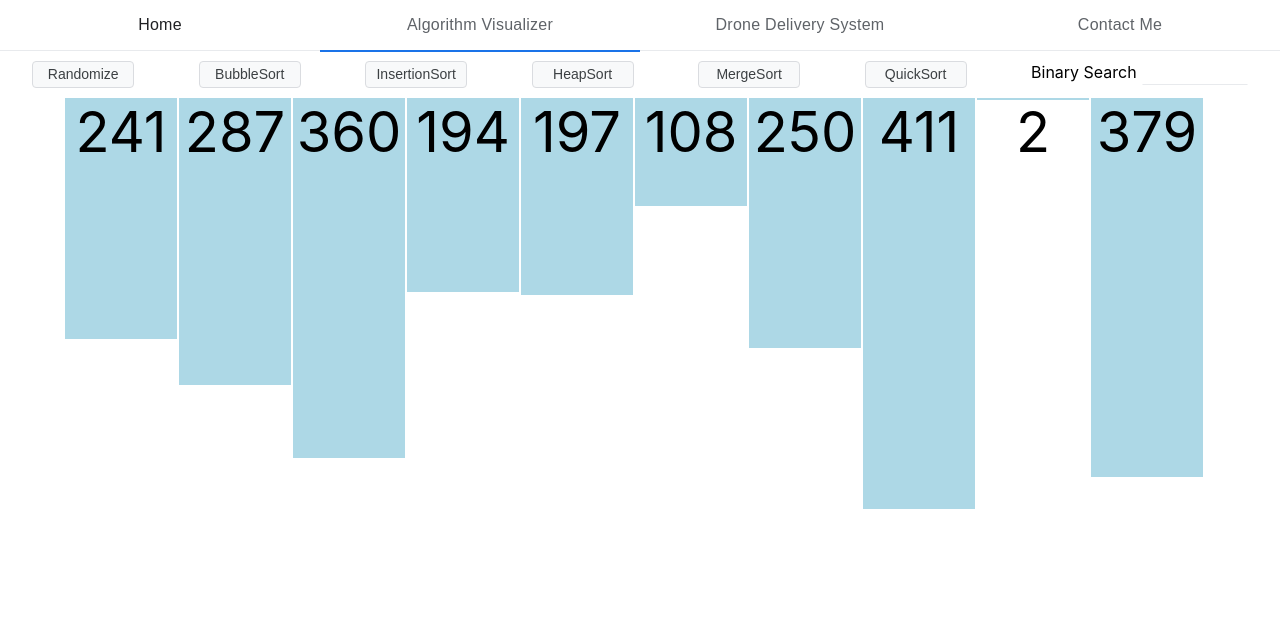
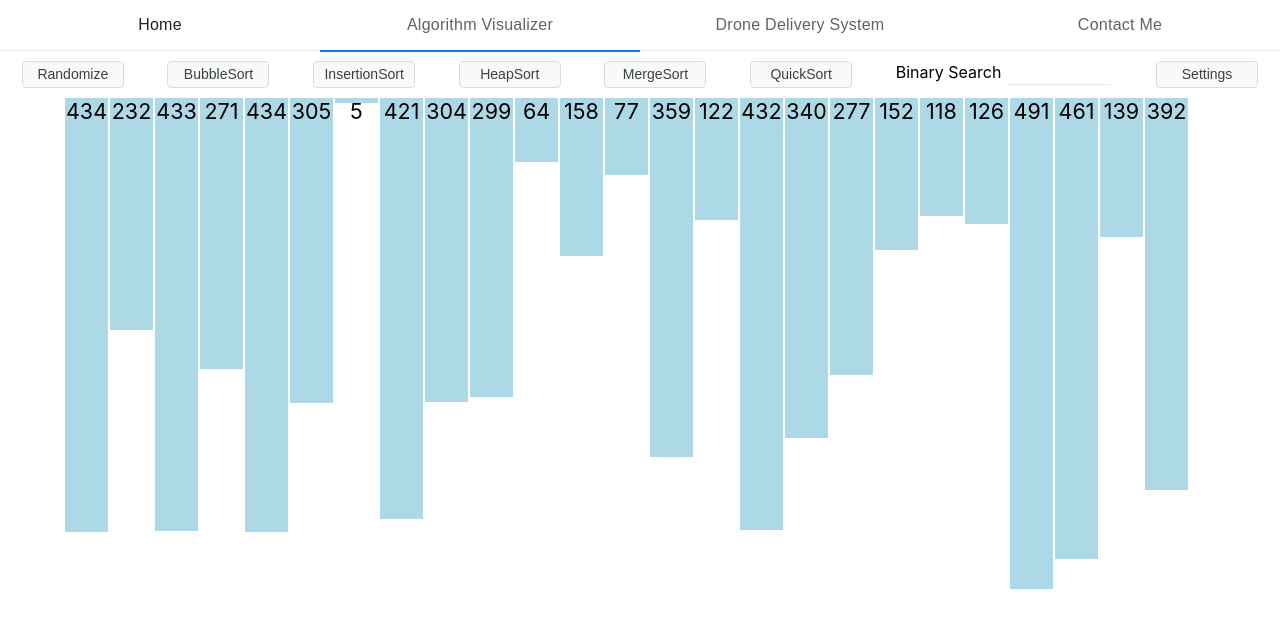
Before and after one commit to samuelkuz/personal-website, a React (Create React App) app: page /algorithm-visualizer in a window 1280 px wide. Shown: the top 628 px of the page. Built offline with nearby package versions, Linux system fonts and the light colour scheme.

Commit message:
Add working settings menu

```diff
--- a/src/algorithms/InsertionSort.js
+++ b/src/algorithms/InsertionSort.js
@@ -13,7 +13,6 @@ function insertionSort(arr) {
             animations.push({type : "color", barOneIdx: j, barTwoIdx: j + 1, color: "lightblue"});
             j--;
         }
-        animations.push({type : "color", barOneIdx: j + 1, barTwoIdx: j + 1, color: "lightgreen"});
         arr[j + 1] = key;
         animations.push({type : "color", barOneIdx: j + 1, barTwoIdx: j + 1, color: "lightblue"});
     }
--- a/src/pages/AlgorithmVisualizer.jsx
+++ b/src/pages/AlgorithmVisualizer.jsx
@@ -1,4 +1,4 @@
-import React, { useEffect, useState } from "react";
+import React, { useEffect, useRef, useState } from "react";
 
 import { binarySearch } from "../algorithms/BinarySearch.js";
 import { bubbleSort } from "../algorithms/BubbleSort.js";
@@ -10,25 +10,31 @@ import { mergeSort } from "../algorithms/MergeSort.js";
 import "./AlgorithmVisualizer.scss";
 
 function AlgorithmVisualizer() {
-    const ANIMATION_SPEED = 50;
     const MAX_HEIGHT = 500;
 
     const [animations, setAnimations] = useState([]);
+    const [animationSpeed, setAnimationSpeed] = useState(25);
     const [bars, setBars] = useState([]);
     const [barsInfo, setBarsInfo] = useState([]);
-    const [size, setSize] = useState(10);
+    const [size, setSize] = useState(25);
     const [width, setWidth] = useState(20);
+    const [showSettings, setShowSettings] = useState(false);
+
+    const node = useRef();
 
     useEffect(() => {
         initializeWidth();
+        // window.addEventListener("mousedown", testEvent)
         return function cleanup() {
+            // window.removeEventListener("mousedown", testEvent);
             console.log("cleaning up");
         }
     }, []);
 
     useEffect(() => {
+        initializeWidth();
         randomizeArray();
-    }, [width]);
+    }, [width, size]);
 
     useEffect(() => {
         if (animations.length > 0) {
@@ -45,7 +51,7 @@ function AlgorithmVisualizer() {
                         tempBarsInfo[barTwoIdx].backgroundColor = color;
                         setBarsInfo(tempBarsInfo);
                         setAnimations(tempAnimations);
-                    }, ANIMATION_SPEED);
+                    }, animationSpeed);
                     break;
                 case "swap":
                     setTimeout(() => {
@@ -58,7 +64,7 @@ function AlgorithmVisualizer() {
                         setBars(tempBars);
                         setBarsInfo(tempBarsInfo);
                         setAnimations(tempAnimations);
-                    }, ANIMATION_SPEED);
+                    }, animationSpeed);
                     break;
                 case "insert":
                     setTimeout(() => {
@@ -71,7 +77,7 @@ function AlgorithmVisualizer() {
                         setBars(tempBars);
                         setBarsInfo(tempBarsInfo);
                         setAnimations(tempAnimations);
-                    }, ANIMATION_SPEED);
+                    }, animationSpeed);
             }
         }
     }, [animations]);
@@ -97,7 +103,7 @@ function AlgorithmVisualizer() {
     const handleInputChange = (e) => {
         switch(e.keyCode) {
             case 13:
-                if (isSorted()) {
+                if (animations.length === 0 && isSorted()) {
                     const tempBarsInfo = JSON.parse(JSON.stringify(barsInfo));
                     for (let barInfo of tempBarsInfo) {
                         barInfo.backgroundColor = "lightblue";
@@ -110,6 +116,16 @@ function AlgorithmVisualizer() {
                 break;
         }
     };
+
+    const handleSettingsChange = (newSize) => {
+        let newAnimationSpeed = 50;
+        if (newSize >= 25) newAnimationSpeed = 25;
+        if (newSize >= 50) newAnimationSpeed = 15;
+        if (newSize >= 100) newAnimationSpeed = 10;
+
+        setAnimationSpeed(newAnimationSpeed);
+        setSize(newSize);
+    }
 
     const handleMergeSort = () => {
         const tempArr = [ ...bars ];
@@ -142,7 +158,6 @@ function AlgorithmVisualizer() {
         } else {
             return false;
         }
-
     };
 
     const randomizeArray = () => {
@@ -163,6 +178,20 @@ function AlgorithmVisualizer() {
         setBars(tempBars);
         setBarsInfo(tempStyles);
     };
+
+    // For some reason showSettings is not being recognized as true
+    // const testEvent = (e) => {
+    //     if (node.current.contains(e.target)) {
+    //         console.log("INSIDE SETTINGS");
+    //         console.log(showSettings);
+    //     } else {
+    //         console.log(showSettings);
+    //         if (showSettings == true) {
+    //             setShowSettings(false);
+    //         }
+    //         console.log("OUTIDE SETTINGS");
+    //     }
+    // };
 
     return (
         <div className="algorithm-visualizer-wrapper">
@@ -189,6 +218,16 @@ function AlgorithmVisualizer() {
                     <div className="input-text">Binary Search</div>
                     <input className="input-box" onKeyDown={handleInputChange}></input>
                 </div>
+                <div className="settings-selector" ref={node} onClick={() => {setShowSettings(!showSettings)}}>
+                    Settings
+                    {showSettings &&
+                        <div>
+                            <div className="settings-option" onClick={() => {handleSettingsChange(10)}}>Small</div>
+                            <div className="settings-option" onClick={() => {handleSettingsChange(25)}}>Medium</div>
+                            <div className="settings-option" onClick={() => {handleSettingsChange(50)}}>Large</div>
+                        </div>
+                    }
+                </div>
             </div>
             <div className="algorithm-bar-wrapper">
                 {
--- a/src/pages/AlgorithmVisualizer.scss
+++ b/src/pages/AlgorithmVisualizer.scss
@@ -1,4 +1,15 @@
 .algorithm-visualizer-wrapper {
+    .algorithm-bar-wrapper {
+        margin: auto;
+        width: 90%;
+
+        .algorithm-bar {
+            text-align: center;
+            margin: 0 1px 0 1px;
+            display: inline-block;
+        }
+    }
+
     .algorithm-selector-container {
         display: flex;
 
@@ -25,6 +36,53 @@
             }
         }
 
+        .settings-selector {
+            background-color: #f8f9fa;
+            border: 1px solid #dadce0;
+            border-radius: 4px;
+            color: #3c4043;
+            cursor: pointer;
+            font-family: arial,sans-serif;
+            font-size: 14px;
+            margin: 10px auto;
+            line-height: 25px;
+            height: 25px;
+            min-width: 100px;
+            text-align: center;
+            user-select: none;
+            z-index: 20;
+
+            &:hover {
+                box-shadow: 0 1px 1px rgba(0, 0, 0, .1);
+                background-color: #f8f9fa;
+                border: 1px solid #a7a7a7;
+                color: #202124;
+            }
+
+            .settings-option {
+                background-color: #f8f9fa;
+                border: 1px solid #dadce0;
+                border-radius: 4px;
+                color: #3c4043;
+                cursor: pointer;
+                font-family: arial,sans-serif;
+                line-height: 25px;
+                height:25px;
+                min-width: 95px;
+                position:relative;
+                text-align: center;
+                user-select: none;
+                z-index: 10;
+
+                &:hover {
+                    box-shadow: 0 1px 1px rgba(0, 0, 0, .1);
+                    background-color: #f8f9fa;
+                    border: 1px solid #a7a7a7;
+                    color: #202124;
+                }
+            }
+        }
+
         .input-container {
             margin: 10px auto;
 
@@ -41,15 +99,4 @@
             }
         }
     }
-
-    .algorithm-bar-wrapper {
-        margin: auto;
-        width: 90%;
-
-        .algorithm-bar {
-            text-align: center;
-            margin: 0 1px 0 1px;
-            display: inline-block;
-        }
-    }
 }
```
